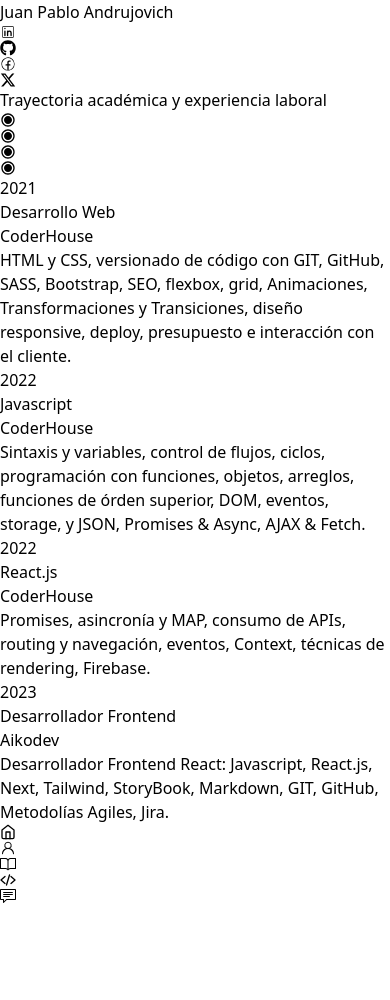
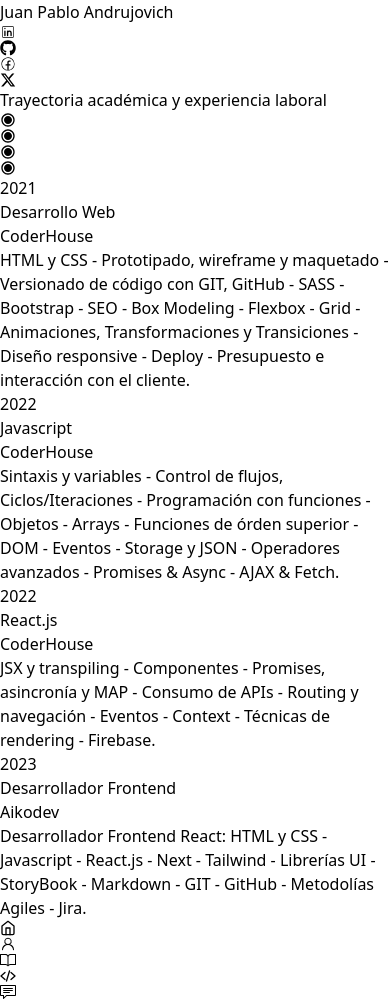
Before and after one commit to juanpablo1978/portfolio-jpa, a React (Vite) app: page /aboutme in a window 390 px wide. Before the commit the page ends 904 px from the top, so only its background shows below. Built offline with nearby package versions, Linux system fonts and the light colour scheme.

Commit message:
ajustes en data

```diff
--- a/public/Data/Data.jsx
+++ b/public/Data/Data.jsx
@@ -3,6 +3,69 @@
 import { AiOutlineApi } from "react-icons/ai";
 import { TbSeo } from "react-icons/tb";
 import { BsLayoutTextSidebarReverse } from "react-icons/bs";
+import { CiLinkedin, CiFacebook } from "react-icons/ci";
+import { FaGithub } from "react-icons/fa";
+import { FaXTwitter } from "react-icons/fa6";
+import { LuHome } from "react-icons/lu";
+import { GoPerson, GoBook } from "react-icons/go";
+import { IoCodeSlash } from "react-icons/io5";
+import { SlSpeech } from "react-icons/sl";
+
+export const socialNetworks = [
+  {
+    id: 1,
+    logo: <CiLinkedin />,
+    src: "https://www.linkedin.com/in/juan-pablo-andrujovich-921386189/",
+  },
+  {
+    id: 2,
+    logo: <FaGithub />,
+    src: "https://github.com/juanpablo1978",
+  },
+  {
+    id: 3,
+    logo: <CiFacebook />,
+    src: "https://www.facebook.com/juanpablo.andrujovich",
+  },
+  {
+    id: 4,
+    logo: <FaXTwitter />,
+    src: "https://x.com/JAndrujovich",
+  },
+];
+
+export const itemsNavbar = [
+  {
+    id: 1,
+    title: "Home",
+    icon: <LuHome className="h-6 w-6" />,
+    link: "/",
+  },
+  {
+    id: 2,
+    title: "AboutMe",
+    icon: <GoPerson className="h-6 w-6" />,
+    link: "/aboutme",
+  },
+  {
+    id: 3,
+    title: "ServicesComponent",
+    icon: <GoBook className="h-6 w-6" />,
+    link: "/servicescomponent",
+  },
+  {
+    id: 4,
+    title: "Portfolio",
+    icon: <IoCodeSlash className="h-6 w-6" />,
+    link: "/portfolio",
+  },
+  {
+    id: 5,
+    title: "Testimonials",
+    icon: <SlSpeech className="h-6 w-6" />,
+    link: "/testimonials",
+  },
+];
 
 export const dataAboutPage = [
   {
@@ -11,7 +74,7 @@
     title: "Desarrollo Web",
     subtitle: "CoderHouse",
     description:
-      "HTML y CSS, versionado de código con GIT, GitHub, SASS, Bootstrap, SEO, flexbox, grid, Animaciones, Transformaciones y Transiciones, diseño responsive, deploy, presupuesto e interacción con el cliente.",
+      "HTML y CSS - Prototipado, wireframe y maquetado - Versionado de código con GIT, GitHub - SASS - Bootstrap - SEO - Box Modeling - Flexbox - Grid - Animaciones, Transformaciones y Transiciones - Diseño responsive - Deploy - Presupuesto e interacción con el cliente.",
   },
   {
     id: 2,
@@ -19,7 +82,7 @@
     title: "Javascript",
     subtitle: "CoderHouse",
     description:
-      " Sintaxis y variables, control de flujos, ciclos, programación con funciones, objetos, arreglos, funciones de órden superior, DOM, eventos, storage, y JSON, Promises & Async, AJAX & Fetch.",
+      " Sintaxis y variables - Control de flujos, Ciclos/Iteraciones - Programación con funciones - Objetos - Arrays - Funciones de órden superior - DOM - Eventos - Storage y JSON - Operadores avanzados -  Promises & Async - AJAX & Fetch.",
   },
   {
     id: 3,
@@ -27,7 +90,7 @@
     title: "React.js",
     subtitle: "CoderHouse",
     description:
-      "Promises, asincronía y MAP, consumo de APIs, routing y navegación, eventos, Context, técnicas de rendering, Firebase.",
+      " JSX y transpiling - Componentes - Promises, asincronía y MAP - Consumo de APIs - Routing y navegación - Eventos - Context - Técnicas de rendering - Firebase.",
   },
   {
     id: 4,
@@ -35,7 +98,7 @@
     title: "Desarrollador Frontend",
     subtitle: "Aikodev",
     description:
-      "Desarrollador Frontend React: Javascript, React.js, Next, Tailwind, StoryBook, Markdown, GIT, GitHub, Metodolías Agiles, Jira.",
+      "Desarrollador Frontend React: HTML y CSS -  Javascript - React.js - Next - Tailwind - Librerías UI -  StoryBook - Markdown - GIT - GitHub - Metodolías Agiles - Jira.",
   },
 ];
 
@@ -77,29 +140,29 @@
     id: 1,
     title: "Sass Portfolio",
     image: "/Images/portfoliosass.png",
-    urlGithub: "#!",
-    urlDemo: "#!",
+    urlGithub: "https://github.com/juanpablo1978/portfolio",
+    urlDemo: "https://sass-portfolio-psi.vercel.app/",
   },
   {
     id: 2,
     title: "Asociación",
     image: "/Images/asociacion.png",
-    urlGithub: "#!",
-    urlDemo: "#!",
+    urlGithub: "https://github.com/juanpablo1978/asociacion.github.io",
+    urlDemo: "https://asociacion-github-io.vercel.app/",
   },
   {
     id: 3,
     title: "React Movies",
     image: "/Images/reactmovies.png",
-    urlGithub: "#!",
-    urlDemo: "#!",
+    urlGithub: "https://github.com/juanpablo1978/react-movies",
+    urlDemo: "https://react-movies-murex.vercel.app/",
   },
   {
     id: 4,
     title: "Ghibli Api",
     image: "/Images/ghibliapi.png",
-    urlGithub: "#!",
-    urlDemo: "#!",
+    urlGithub: "https://github.com/Aikodev-labs/Ghibli-API-platform",
+    urlDemo: "https://ghibliapi.aikodev.com/",
   },
   {
     id: 5,
--- a/src/components/Portfolio/Portfolio.jsx
+++ b/src/components/Portfolio/Portfolio.jsx
@@ -10,17 +10,22 @@
           </h2>
         </article>
 
-        <article className="flex justify-center flex-wrap md:px-44 lg:px-96 gap-5">
+        <article className="flex justify-center flex-wrap md:px-96 lg:px-96 gap-5 lg:gap-8">
           {dataPortfolio.map((data) => (
             <article
-              className="w-[250px] h-[340px] rounded-md border-slate-500 border-[2px] px-2 py-3"
+              className="w-[250px] h-[340px] lg:w-[400px] lg:h-[440px] md:w-[350px] md:h-[440px] rounded-md
+               border-slate-500  border-[2px] px-2 py-3  hover:bg-zinc-900
+                transition-all duration-300 hover:cursor-pointer "
               key={data.id}
             >
               <h3 className="text-white text-xl font-semibold pb-2 px-3">
                 {data.title}
               </h3>
 
-              <article className="w-[235px] h-[200px] rounded-md pb-5 ">
+              <article
+                className="w-[235px] h-[240px] lg:w-[380px] lg:h-[300px] md:w-[335px] md:h-[300px]
+               rounded-md pb-5 "
+              >
                 <img
                   className="w-full h-full object-cover rounded-md border-slate-500 border-[1px]"
                   src={data.image}
--- a/src/components/Services/ServicesComponent.jsx
+++ b/src/components/Services/ServicesComponent.jsx
@@ -7,25 +7,18 @@
     flex-col lg:flex-row py-36 items-center"
     >
       <section className="px-7 lg:w-[500px] lg:mr-10">
-        <h2 className="text-center py-10 lg:text-4xl text-3xl font-semibold">
+        <h2 className="text-center py-8 lg:pb-8 lg:text-4xl text-3xl font-semibold">
           Mis servicios
         </h2>
-        <p className="text-[18px] text-slate-500">
+        <p className="text-lg text-slate-500 pb-6">
           Enfocado en crear y mantener la parte visual e interactiva de las
-          aplicaciones web utilizando React.js; aquí un desglose de mis
-          principales responsabilidades: Desarrollo de interfaces de usuario,
-          Implementación de diseño responsivo, Integración con APIs,
-          Colaboración con otros equipos.
+          aplicaciones web utilizando React.js ; aquí un desglose de mis
+          principales responsabilidades: Desarrollo de interfaces de usuario -
+          Implementación de diseño responsivo - Integración APIs - Colaboración
+          con otros equipos de trabajo.
         </p>
-        <button
-          className="text-teal-700 border-[2px] border-teal-700 p-2 rounded-lg
-           hover:text-teal-800 hover:border-teal-800 transition-all duration-300 hover:shadow-2xl
-           h-11 w-48 text-[21px] pb-12 my-8 ml-16 lg:ml-32"
-        >
-          Contacta conmigo
-        </button>
       </section>
-      <section className="">
+      <section>
         <SlideServices />
       </section>
     </main>
--- a/src/layout/Header/Header.jsx
+++ b/src/layout/Header/Header.jsx
@@ -1,7 +1,4 @@
-import { CiLinkedin } from "react-icons/ci";
-import { FaGithub } from "react-icons/fa";
-import { CiFacebook } from "react-icons/ci";
-import { FaXTwitter } from "react-icons/fa6";
+import { socialNetworks } from "../../../public/Data/Data";
 
 const Header = () => {
   return (
@@ -12,23 +9,19 @@
       <article className="text-white text-2xl lg:text-4xl font-bold flex justify-center pb-5 lg:pb-0">
         Juan Pablo A<span className="text-teal-700">ndrujovich</span>
       </article>
+
       <article className="flex items-center text-slate-300 gap-5 justify-center text-3xl">
-        <CiLinkedin
-          className="w-7 h-7 lg:w-8 lg:h-8 transition-all duration-300 cursor-pointer
+        {socialNetworks.map(({ logo, src, id }) => (
+          <a
+            href={src}
+            className="w-7 h-7 lg:w-8 lg:h-8 transition-all duration-300 cursor-pointer
         hover:text-teal-700"
-        />
-        <FaGithub
-          className="w-7 h-7 lg:w-8 lg:h-8 cursor-pointer transition-all duration-300
-          hover:text-teal-700"
-        />
-        <CiFacebook
-          className="w-7 h-7 lg:w-8 lg:h-8 cursor-pointer transition-all duration-300
-        hover:text-teal-700"
-        />
-        <FaXTwitter
-          className="w-7 h-7 lg:w-8 lg:h-8 cursor-pointer transition-all duration-300
-         hover:text-teal-700"
-        />
+            key={id}
+            target="_blank"
+          >
+            {logo}
+          </a>
+        ))}
       </article>
     </section>
   );
--- a/src/layout/NavBar/NavBar.jsx
+++ b/src/layout/NavBar/NavBar.jsx
@@ -1,9 +1,5 @@
-import { LuHome } from "react-icons/lu";
-import { GoPerson } from "react-icons/go";
-import { GoBook } from "react-icons/go";
-import { IoCodeSlash } from "react-icons/io5";
-import { SlSpeech } from "react-icons/sl";
 import { Link } from "react-router-dom";
+import { itemsNavbar } from "../../../public/Data/Data";
 
 const NavBar = () => {
   return (
@@ -12,48 +8,17 @@
         className="w-72 h-12 bg-white/15 background-blur-sm rounded-3xl flex
       items-center text-slate-500 gap-4 justify-center text-3xl z-40"
       >
-        <div
-          className="rounded-full hover:bg-teal-700 transition-all duration-300 w-9 h-9
+        {itemsNavbar.map((item) => (
+          <div
+            className="rounded-full hover:bg-teal-700 transition-all duration-300 w-10 h-10
          flex items-center justify-center"
-        >
-          <Link to="/">
-            {" "}
-            <LuHome className="w-6 h-6 cursor-pointer" />
-          </Link>
-        </div>
-        <div
-          className="rounded-full hover:bg-teal-700 transition-all duration-300 w-9 h-9
-         flex items-center justify-center"
-        >
-          <Link to="/aboutme">
-            {" "}
-            <GoPerson className="w-6 h-6 cursor-pointer" />
-          </Link>
-        </div>
-        <div
-          className="rounded-full hover:bg-teal-700 transition-all duration-300 w-9 h-9
-         flex items-center justify-center"
-        >
-          <Link to="/servicescomponent">
-            <GoBook className="w-6 h-6 cursor-pointer" />
-          </Link>
-        </div>
-        <div
-          className="rounded-full hover:bg-teal-700 transition-all duration-300 w-9 h-9
-         flex items-center justify-center"
-        >
-          <Link to="/portfolio">
-            <IoCodeSlash className="w-6 h-6 cursor-pointer" />
-          </Link>
-        </div>
-        <div
-          className="rounded-full hover:bg-teal-700 transition-all duration-300 w-9 h-9
-         flex items-center justify-center"
-        >
-          <Link to="/testimonials">
-            <SlSpeech className="w-6 h-6 cursor-pointer" />
-          </Link>
-        </div>
+            key={item.id}
+          >
+            <Link to={item.link}>
+              <span className="cursor-pointer">{item.icon}</span>
+            </Link>
+          </div>
+        ))}
       </div>
     </article>
   );
```
Also changed, not shown: src/components/AboutMe/AboutMe.jsx (+7 -6 lines), src/components/home/Home.jsx (+17 -18 lines).
